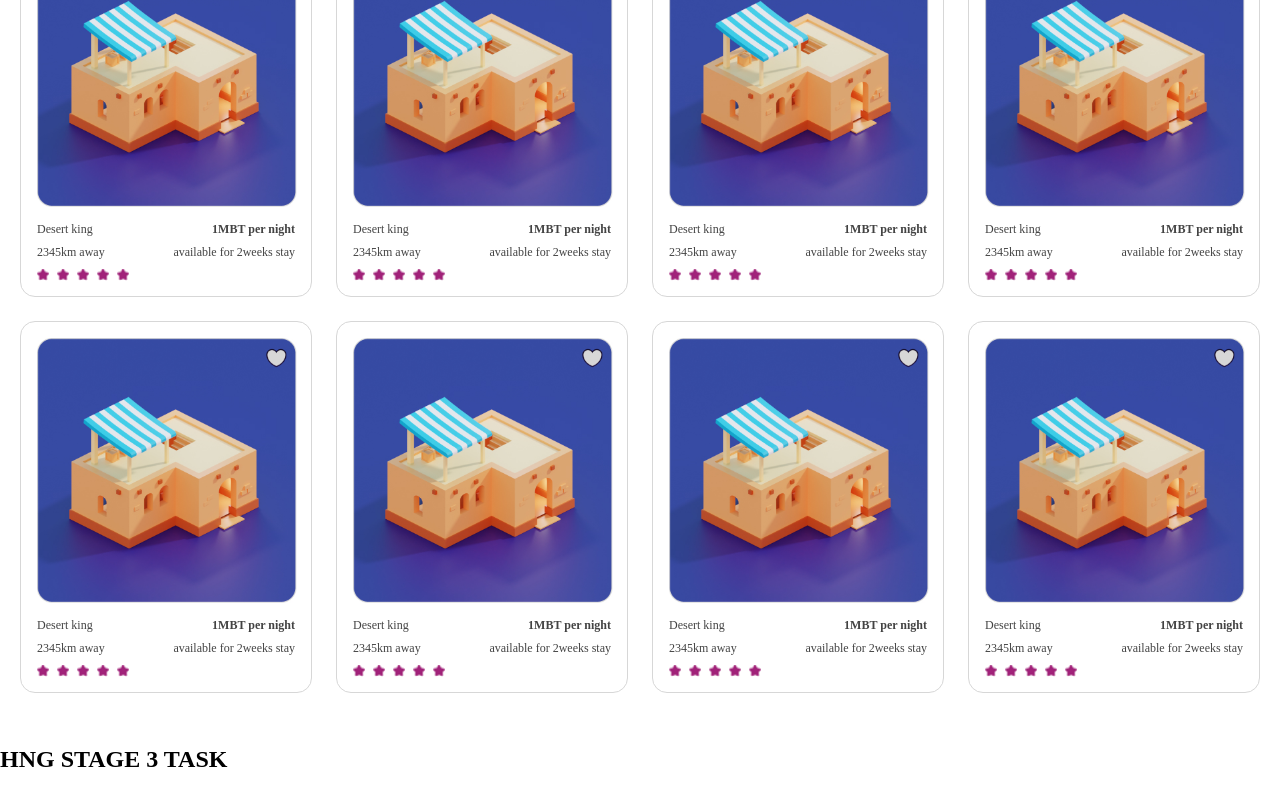
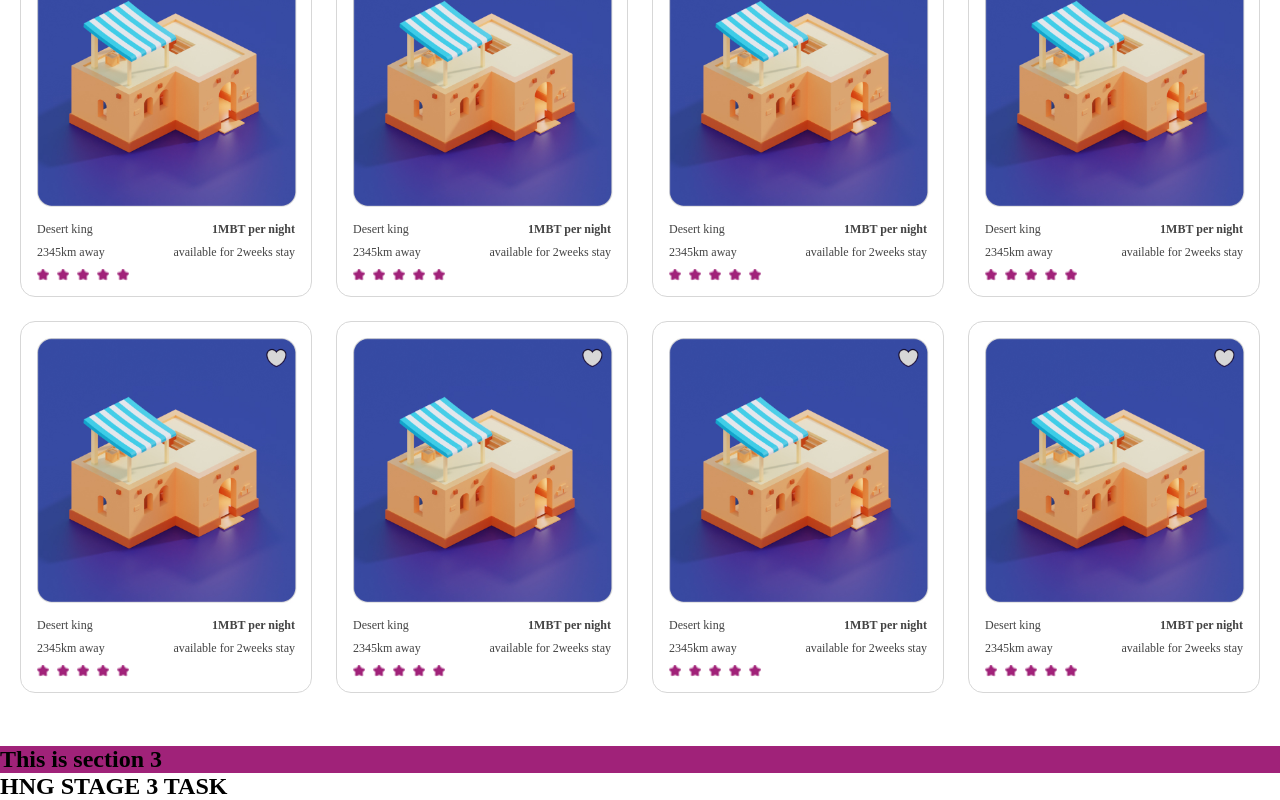
Before and after one commit to teddyakoeyong237/hng9.0stage-3, a React (Create React App) app: page / in a window 1280 px wide. Shown: the part 1067-1867 px from the top of the page. Before the commit the page ends 1840 px from the top, so only its background shows below. Built offline with nearby package versions, Linux system fonts and the light colour scheme; a web font is replaced by a local one.

Commit message:
Added section3 of the homepage(nft_info)

```diff
--- /dev/null
+++ b/src/component/homepage-sections/section3/Section3.jsx
@@ -0,0 +1,12 @@
+import React from 'react';
+import './section3.css';
+
+function Section3() {
+    return (
+        <section className='nft_info'>
+            <h2>This is section 3</h2>
+        </section>
+    );
+}
+
+export default Section3;
--- /dev/null
+++ b/src/component/homepage-sections/section3/section3.css
@@ -0,0 +1,3 @@
+.nft_info{
+    background: var(--theme-color);
+}
--- a/src/pages/homepage/Homepage.jsx
+++ b/src/pages/homepage/Homepage.jsx
@@ -1,6 +1,7 @@
 import React from 'react';
 import Section1 from '../../component/homepage-sections/section1/Section1';
 import Section2 from '../../component/homepage-sections/section2/Section2';
+import Section3 from '../../component/homepage-sections/section3/Section3';
 import './homepage.css';
 
 function Homepage() {
@@ -8,6 +9,7 @@ function Homepage() {
         <div className='homepage'>
             <Section1 />
             <Section2 />
+            <Section3 />
         </div>
     );
 }
```
